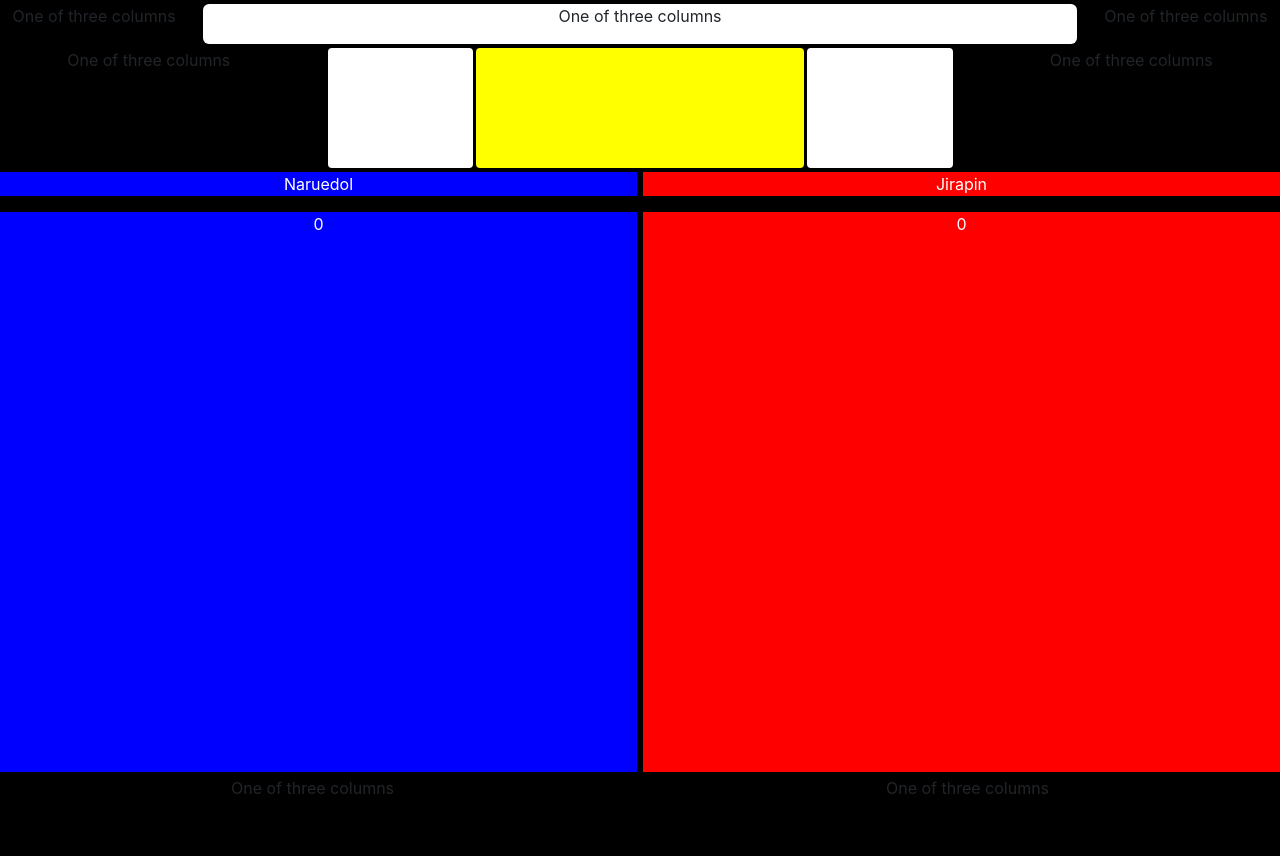
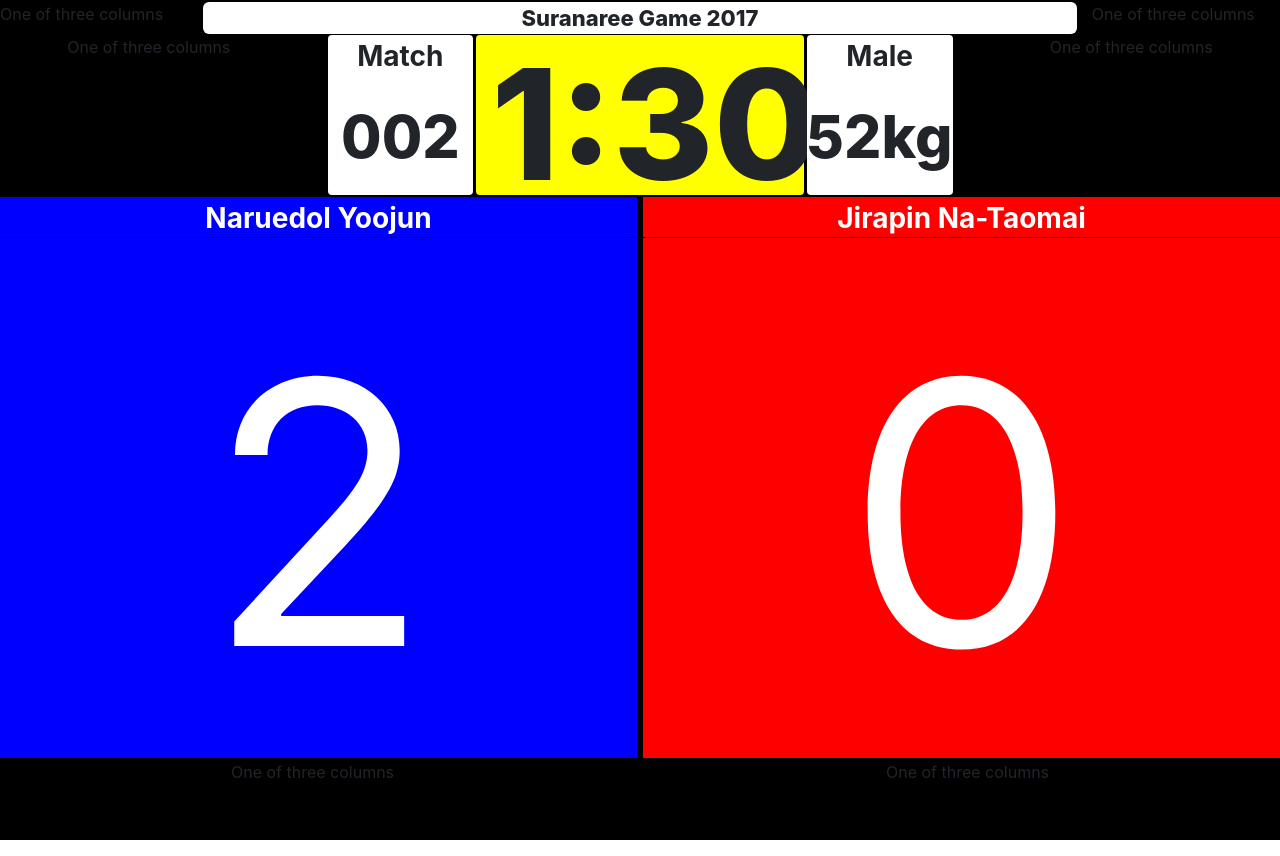
Before and after one commit to 6LYTH3/teaboard, a plain HTML site: page index.html in a window 1280 px wide. Drawn offline with Linux system fonts and the light colour scheme.

Commit message:
Added Font Size

```diff
--- a/index.html
+++ b/index.html
@@ -21,7 +21,8 @@
                     One of three columns
                 </div>
                 <div class="col-8 htitle">
-                    One of three columns
+                    <!-- Suranaree Game 2017 -->
+                    <p class="titlecenter">Suranaree Game 2017</p>
                 </div>
                 <div class="col-2 hsonsor">
                     One of three columns
@@ -39,12 +40,21 @@
                 <div class="col-6">
                     <div class="row">
                         <div class="col-3">
-                            <div class="match"></div>
+                            <div class="match">
+                                <p class="htype">Match</p>
+                                <p class="hmatch">002</p>
+                            </div>
                         </div>
                         <div class="col-6 countdown">
+                            <div class="timing">
+                                1:30
+                            </div>
                         </div>
                         <div class="col-3">
-                            <div class="type"></div>
+                            <div class="type">
+                                <p class="htype">Male</p>
+                                <p class="hmatch">52kg</p>
+                            </div>
                         </div>
                     </div>
                 </div>
@@ -59,21 +69,22 @@
             <div class="row">
                 <div class="col">
                     <div class="bluename">
-                        Naruedol
+                        Naruedol Yoojun
                     </div>
                 </div>
                 <div class="col">
                     <div class="redname">
-                        Jirapin
+                        Jirapin Na-Taomai
                     </div>
                 </div>
             </div>
             </section>
+        <div class="blank"></div>
             <section class="score">
                 <div class="row scoredisplay">
                     <div class="col">
                         <div class="blue">
-                            0
+                            2
                         </div>
                     </div>
                     <div class="col">
--- a/static/css/main.css
+++ b/static/css/main.css
@@ -1,5 +1,5 @@
 .blank {
-    height: 0.5vh;
+    height: 0.2vh;
     background-color: black;
 }
 
@@ -14,9 +14,14 @@
 .hearder,
 .htitle {
     display: block;
-    height: 5vh;
+    height: 4vh;
     background-color: black;
+}
+
+.titlecenter {
     text-align: center;
+    font-size: 22px;
+    font-weight: 800;
 }
 
 .timer,
@@ -24,7 +29,7 @@
 .match,
 .type {
     display: block;
-    height: 15vh;
+    height: 20vh;
     background-color: black;
     text-align: center;
 }
@@ -33,12 +38,14 @@
 .blue,
 .red {
     display: block;
-    height: 70vh;
+    height: 65vh;
     background-color: black;
     text-align: center;
 }
 
-.scorename {
+.scorename,
+.bluename,
+.redname {
     display: block;
     height: 5vh;
     background-color: black;
@@ -62,6 +69,22 @@
     border-radius: 4px;
 }
 
+.timing {
+    margin-top: -25px;
+    font-size: 115pt;
+    font-weight: 800;
+}
+
+.htype {
+    font-size: 28px;
+    font-weight: bold;
+}
+
+.hmatch {
+    font-size: 44pt;
+    font-weight: 800;
+}
+
 .match {
     background-color: white;
     margin-right: -12px;
@@ -77,22 +100,30 @@
     background-color: blue;
     margin-right: -12px;
     color: white;
+    font-size: 28px;
+    font-weight: bold;
 }
 
 .redname {
     background-color: red;
     margin-left: -12px;
     color: white;
+    font-size: 28px;
+    font-weight: bold;
 }
 
 .blue {
     background-color: blue;
     margin-right: -12px;
     color: white;
+    font-size: 275pt;
+    font-weight: 400;
 }
 
 .red {
     background-color: red;
     margin-left: -12px;
     color: white;
+    font-size: 275pt;
+    font-weight: 400;
 }
```
